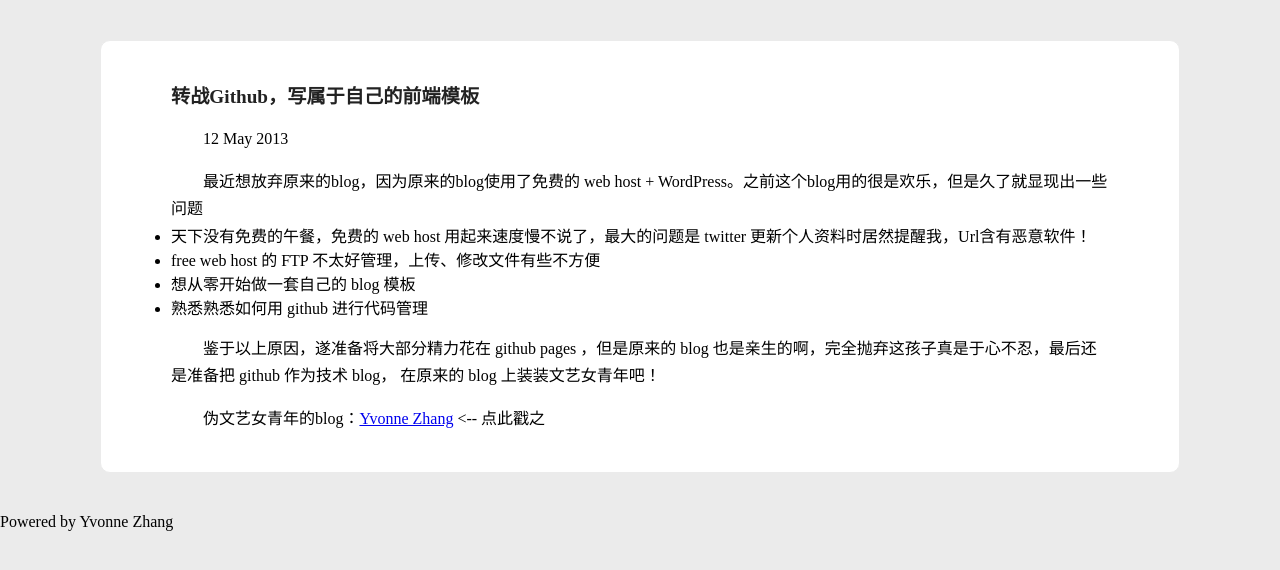
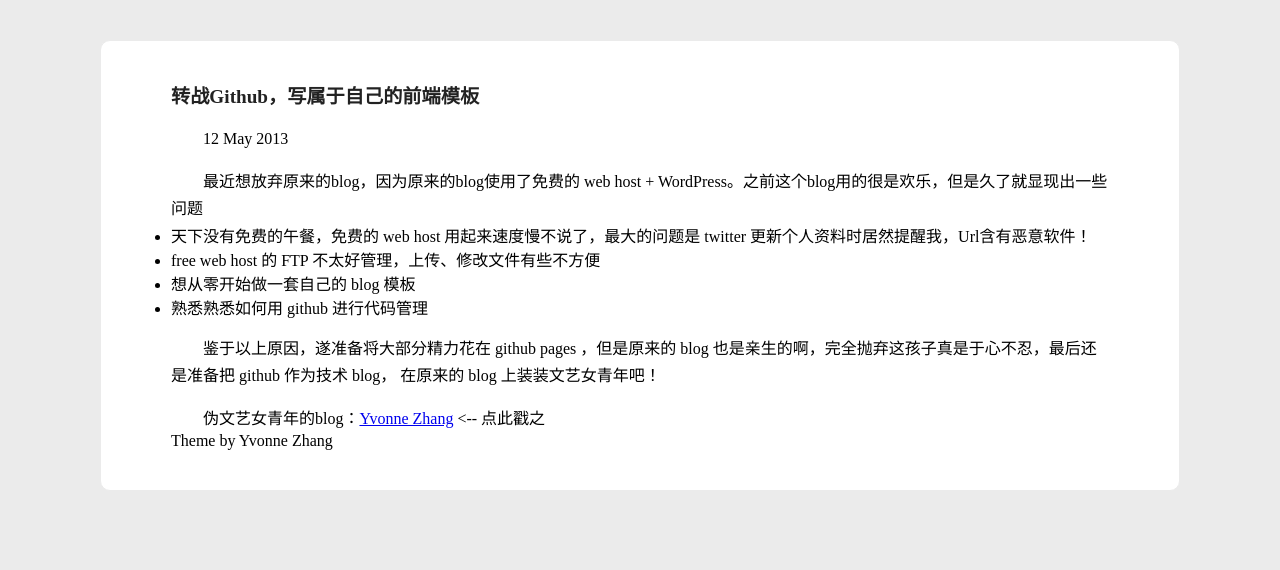
Before and after one commit to fcrosfly/myblog, a Jekyll site: the page built from _posts/2013-05-12-转战Github，写属于自己的前端模板.html, in a window 1280 px wide. Shown: the top 570 px of the page. Built offline with Jekyll 4.4.1, drawn with Linux system fonts in a browser that asks for light colours.

Commit message:
Update default.html

```diff
--- a/_layouts/default.html
+++ b/_layouts/default.html
@@ -7,7 +7,9 @@
 	<link type="text/css" rel="stylesheet" href="/myblog/css/style.css" />
 </head>
 <body>
-	<div id="page">{{ content }}</div>
-	<div id="footer">Powered by Yvonne Zhang</div>
+	<div id="page">
+	{{ content }}
+	<div id="footer">Theme by Yvonne Zhang</div>
+	</div>
 </body>
 </html>
```
